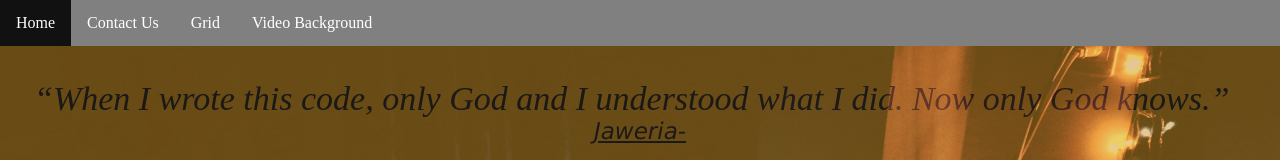
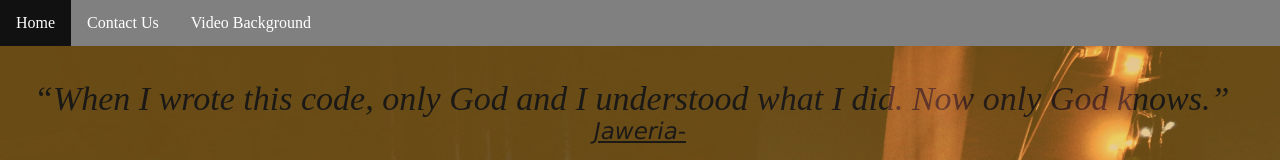
Before and after one commit to JaweriaHussain/Calculator, a plain HTML site: page index.html in a window 1280 px wide. Shown: the top 160 px of the page. Drawn offline with Linux system fonts and the light colour scheme.

Commit message:
Update index.html

```diff
--- a/index.html
+++ b/index.html
@@ -18,7 +18,6 @@
         <!-- A nav bar for showcasing the work -->
         <li><a href="index.html">Home</a></li>
             <li><a href="form.html">Contact Us</a></li>
-            <li><a href="#Grid">Grid</a></li>
             <li><a href="video.html">Video Background</a></li>
 
    </header>
```
